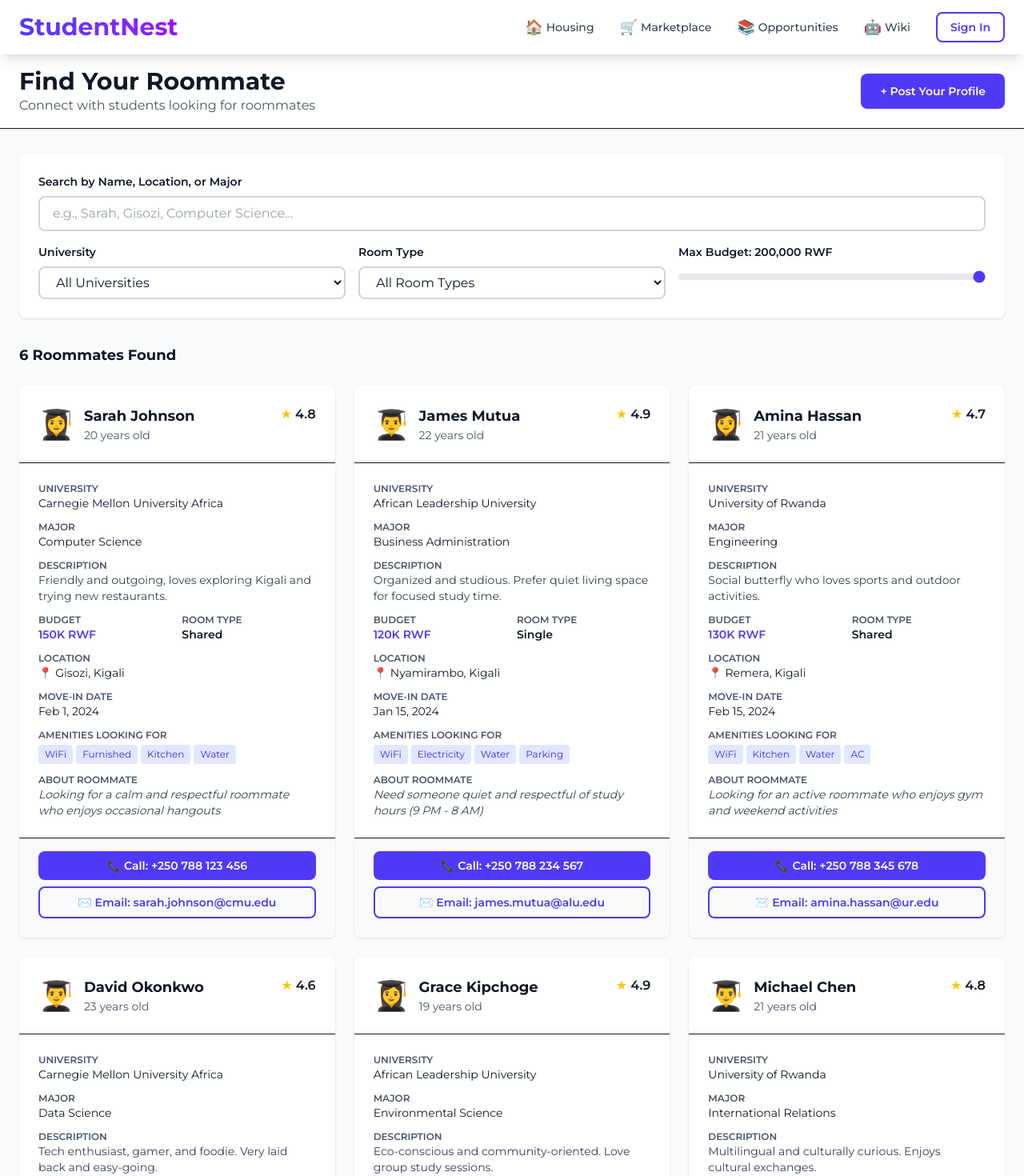
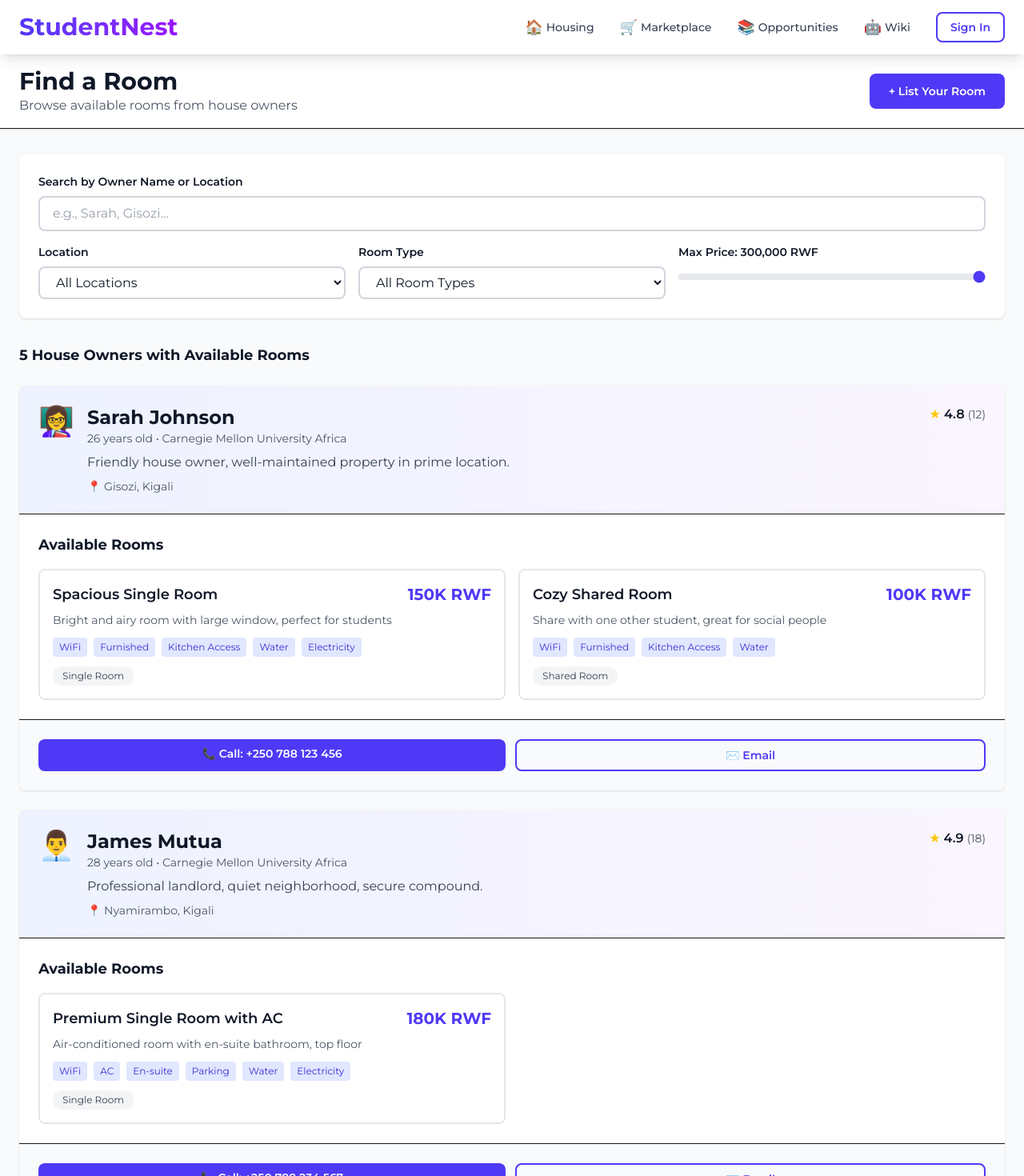
Before and after one commit to Schools-Pop/nest, a Next.js app: page /roommates in a window 1280 px wide. Shown: the top 1470 px of the page at 80% size. Built offline with nearby package versions, Linux system fonts and the light colour scheme.

Commit message:
update roomates

```diff
--- a/app/roommates/page.tsx
+++ b/app/roommates/page.tsx
@@ -5,200 +5,208 @@ import Link from 'next/link';
 import { useRouter } from 'next/navigation';
 import Header from '@/components/Header';
 
-interface RoommateProfile {
+interface Room {
+  id: string;
+  title: string;
+  description: string;
+  type: 'single' | 'shared' | 'apartment';
+  price: number;
+  amenities: string[];
+}
+
+interface HouseOwnerProfile {
   id: string;
   name: string;
   age: number;
   university: string;
-  major: string;
   image: string;
   description: string;
-  budget: number;
   location: string;
-  moveInDate: string;
-  duration: string;
-  roomType: 'single' | 'shared' | 'apartment';
-  amenitiesLooking: string[];
-  aboutRoommate: string;
   phone: string;
   email: string;
   rating: number;
   reviews: number;
+  availableRooms: Room[];
 }
 
-const ROOMMATE_PROFILES: RoommateProfile[] = [
+const HOUSE_OWNERS: HouseOwnerProfile[] = [
   {
     id: '1',
     name: 'Sarah Johnson',
-    age: 20,
+    age: 26,
     university: 'Carnegie Mellon University Africa',
-    major: 'Computer Science',
-    image: '👩‍🎓',
-    description: 'Friendly and outgoing, loves exploring Kigali and trying new restaurants.',
-    budget: 150000,
+    image: '👩‍🏫',
+    description: 'Friendly house owner, well-maintained property in prime location.',
     location: 'Gisozi, Kigali',
-    moveInDate: '2024-02-01',
-    duration: '1 year',
-    roomType: 'shared',
-    amenitiesLooking: ['WiFi', 'Furnished', 'Kitchen', 'Water'],
-    aboutRoommate: 'Looking for a calm and respectful roommate who enjoys occasional hangouts',
     phone: '+250 788 123 456',
     email: 'sarah.johnson@cmu.edu',
     rating: 4.8,
     reviews: 12,
+    availableRooms: [
+      {
+        id: 'r1',
+        title: 'Spacious Single Room',
+        description: 'Bright and airy room with large window, perfect for students',
+        type: 'single',
+        price: 150000,
+        amenities: ['WiFi', 'Furnished', 'Kitchen Access', 'Water', 'Electricity'],
+      },
+      {
+        id: 'r2',
+        title: 'Cozy Shared Room',
+        description: 'Share with one other student, great for social people',
+        type: 'shared',
+        price: 100000,
+        amenities: ['WiFi', 'Furnished', 'Kitchen Access', 'Water'],
+      },
+    ],
   },
   {
     id: '2',
     name: 'James Mutua',
-    age: 22,
-    university: 'African Leadership University',
-    major: 'Business Administration',
-    image: '👨‍🎓',
-    description: 'Organized and studious. Prefer quiet living space for focused study time.',
-    budget: 120000,
+    age: 28,
+    university: 'Carnegie Mellon University Africa',
+    image: '👨‍💼',
+    description: 'Professional landlord, quiet neighborhood, secure compound.',
     location: 'Nyamirambo, Kigali',
-    moveInDate: '2024-01-15',
-    duration: '2 years',
-    roomType: 'single',
-    amenitiesLooking: ['WiFi', 'Electricity', 'Water', 'Parking'],
-    aboutRoommate: 'Need someone quiet and respectful of study hours (9 PM - 8 AM)',
     phone: '+250 788 234 567',
     email: 'james.mutua@alu.edu',
     rating: 4.9,
-    reviews: 8,
+    reviews: 18,
+    availableRooms: [
+      {
+        id: 'r3',
+        title: 'Premium Single Room with AC',
+        description: 'Air-conditioned room with en-suite bathroom, top floor',
+        type: 'single',
+        price: 180000,
+        amenities: ['WiFi', 'AC', 'En-suite', 'Parking', 'Water', 'Electricity'],
+      },
+    ],
   },
   {
     id: '3',
     name: 'Amina Hassan',
-    age: 21,
-    university: 'University of Rwanda',
-    major: 'Engineering',
-    image: '👩‍🎓',
-    description: 'Social butterfly who loves sports and outdoor activities.',
-    budget: 130000,
+    age: 30,
+    university: 'Carnegie Mellon University Africa',
+    image: '👩‍🏠',
+    description: 'Experienced property manager, student-friendly environment.',
     location: 'Remera, Kigali',
-    moveInDate: '2024-02-15',
-    duration: '1.5 years',
-    roomType: 'shared',
-    amenitiesLooking: ['WiFi', 'Kitchen', 'Water', 'AC'],
-    aboutRoommate: 'Looking for an active roommate who enjoys gym and weekend activities',
     phone: '+250 788 345 678',
     email: 'amina.hassan@ur.edu',
     rating: 4.7,
     reviews: 15,
+    availableRooms: [
+      {
+        id: 'r4',
+        title: 'Modern Apartment',
+        description: 'Full apartment with living area, bedroom, and kitchen',
+        type: 'apartment',
+        price: 250000,
+        amenities: ['WiFi', 'Furnished', 'Full Kitchen', 'AC', 'Parking', 'Balcony'],
+      },
+      {
+        id: 'r5',
+        title: 'Shared Room with Balcony',
+        description: 'Share with one roommate, room has access to balcony',
+        type: 'shared',
+        price: 120000,
+        amenities: ['WiFi', 'Furnished', 'Kitchen Access', 'Water', 'Balcony Access'],
+      },
+    ],
   },
   {
     id: '4',
     name: 'David Okonkwo',
-    age: 23,
+    age: 32,
     university: 'Carnegie Mellon University Africa',
-    major: 'Data Science',
-    image: '👨‍🎓',
-    description: 'Tech enthusiast, gamer, and foodie. Very laid back and easy-going.',
-    budget: 180000,
+    image: '👨‍🏢',
+    description: 'Property investor with multiple student accommodations.',
     location: 'Kacyiru, Kigali',
-    moveInDate: '2024-03-01',
-    duration: '1 year',
-    roomType: 'apartment',
-    amenitiesLooking: ['WiFi', 'Furnished', 'Kitchen', 'Electricity', 'Gaming setup'],
-    aboutRoommate: 'Looking for someone who enjoys gaming, tech, and good food',
     phone: '+250 788 456 789',
     email: 'david.okonkwo@cmu.edu',
     rating: 4.6,
-    reviews: 10,
+    reviews: 22,
+    availableRooms: [
+      {
+        id: 'r6',
+        title: 'Single Room with Workspace',
+        description: 'Quiet room with desk setup, perfect for students',
+        type: 'single',
+        price: 140000,
+        amenities: ['WiFi', 'Furnished', 'Desk', 'Water', 'Electricity', 'Parking'],
+      },
+    ],
   },
   {
     id: '5',
     name: 'Grace Kipchoge',
-    age: 19,
-    university: 'African Leadership University',
-    major: 'Environmental Science',
-    image: '👩‍🎓',
-    description: 'Eco-conscious and community-oriented. Love group study sessions.',
-    budget: 100000,
+    age: 27,
+    university: 'Carnegie Mellon University Africa',
+    image: '👩‍🏘️',
+    description: 'Eco-conscious landlord, sustainable living focused.',
     location: 'Muhima, Kigali',
-    moveInDate: '2024-02-01',
-    duration: '1 year',
-    roomType: 'shared',
-    amenitiesLooking: ['WiFi', 'Water', 'Electricity', 'Shared spaces'],
-    aboutRoommate: 'Seeking sustainable living partner interested in eco-friendly practices',
     phone: '+250 788 567 890',
     email: 'grace.kipchoge@alu.edu',
     rating: 4.9,
-    reviews: 7,
+    reviews: 10,
+    availableRooms: [
+      {
+        id: 'r7',
+        title: 'Eco-Friendly Shared Room',
+        description: 'Sustainable living space with natural lighting',
+        type: 'shared',
+        price: 95000,
+        amenities: ['WiFi', 'Water', 'Electricity', 'Shared Spaces', 'Garden Access'],
       },
-  {
-    id: '6',
-    name: 'Michael Chen',
-    age: 21,
-    university: 'University of Rwanda',
-    major: 'International Relations',
-    image: '👨‍🎓',
-    description: 'Multilingual and culturally curious. Enjoys cultural exchanges.',
-    budget: 160000,
-    location: 'Kimironko, Kigali',
-    moveInDate: '2024-03-15',
-    duration: '2 years',
-    roomType: 'shared',
-    amenitiesLooking: ['WiFi', 'Furnished', 'Kitchen', 'Water', 'Balcony'],
-    aboutRoommate: 'Looking for someone interested in cultural exchange and language practice',
-    phone: '+250 788 678 901',
-    email: 'michael.chen@ur.edu',
-    rating: 4.8,
-    reviews: 9,
+    ],
   },
 ];
 
 export default function RoommatesPage() {
   const router = useRouter();
   const [searchTerm, setSearchTerm] = useState('');
-  const [selectedUniversity, setSelectedUniversity] = useState<string>('all');
+  const [selectedLocation, setSelectedLocation] = useState<string>('all');
   const [selectedRoomType, setSelectedRoomType] = useState<string>('all');
-  const [maxBudget, setMaxBudget] = useState(200000);
+  const [maxPrice, setMaxPrice] = useState(300000);
 
-  const universities = [
-    'all',
-    'Carnegie Mellon University Africa',
-    'African Leadership University',
-    'University of Rwanda',
-  ];
+  const locations = ['all', 'Gisozi, Kigali', 'Nyamirambo, Kigali', 'Remera, Kigali', 'Kacyiru, Kigali', 'Muhima, Kigali'];
 
   const roomTypes = ['all', 'single', 'shared', 'apartment'];
 
-  const filteredProfiles = useMemo(() => {
-    return ROOMMATE_PROFILES.filter((profile) => {
+  const filteredOwners = useMemo(() => {
+    return HOUSE_OWNERS.filter((owner) => {
       const matchSearch =
-        profile.name.toLowerCase().includes(searchTerm.toLowerCase()) ||
-        profile.location.toLowerCase().includes(searchTerm.toLowerCase()) ||
-        profile.major.toLowerCase().includes(searchTerm.toLowerCase());
+        owner.name.toLowerCase().includes(searchTerm.toLowerCase()) ||
+        owner.location.toLowerCase().includes(searchTerm.toLowerCase());
 
-      const matchUniversity =
-        selectedUniversity === 'all' || profile.university === selectedUniversity;
+      const matchLocation =
+        selectedLocation === 'all' || owner.location === selectedLocation;
 
       const matchRoomType =
-        selectedRoomType === 'all' || profile.roomType === selectedRoomType;
+        selectedRoomType === 'all' || owner.availableRooms.some(room => room.type === selectedRoomType);
 
-      const matchBudget = profile.budget <= maxBudget;
+      const matchPrice = owner.availableRooms.some(room => room.price <= maxPrice);
 
-      return matchSearch && matchUniversity && matchRoomType && matchBudget;
+      return matchSearch && matchLocation && matchRoomType && matchPrice;
     });
-  }, [searchTerm, selectedUniversity, selectedRoomType, maxBudget]);
+  }, [searchTerm, selectedLocation, selectedRoomType, maxPrice]);
 
   return (
     <div className="min-h-screen bg-gray-50">
 
       {/* Header */}
-      <div className="max-w-7xl mx-auto bg-white shadow-sm border-b py-4 px-6">
-        <div className="flex flex-col sm:flex-row justify-between items-start sm:items-center gap-4">
+      <div className="bg-white shadow-sm border-b py-4 px-6">
+        <div className="max-w-7xl mx-auto flex flex-col sm:flex-row justify-between items-start sm:items-center gap-4">
           <div>
-            <h1 className="text-2xl sm:text-3xl font-bold text-gray-900">Find Your Roommate</h1>
-            <p className="text-sm sm:text-base text-gray-600">Connect with students looking for roommates</p>
+            <h1 className="text-2xl sm:text-3xl font-bold text-gray-900">Find a Room</h1>
+            <p className="text-sm sm:text-base text-gray-600">Browse available rooms from house owners</p>
           </div>
           <Link
             href="/addroommate"
             className="w-full sm:w-auto px-4 py-2 sm:px-6 sm:py-3 bg-indigo-600 text-white font-semibold rounded-lg hover:bg-indigo-700 transition text-center text-sm"
           >
-            + Post Your Profile
+            + List Your Room
           </Link>
         </div>
       </div>
@@ -211,11 +219,11 @@ export default function RoommatesPage() {
             {/* Search */}
             <div>
               <label className="block text-sm font-semibold text-gray-900 mb-2">
-                Search by Name, Location, or Major
+                Search by Owner Name or Location
               </label>
               <input
                 type="text"
-                placeholder="e.g., Sarah, Gisozi, Computer Science..."
+                placeholder="e.g., Sarah, Gisozi..."
                 value={searchTerm}
                 onChange={(e) => setSearchTerm(e.target.value)}
                 className="w-full px-4 py-2 border-2 border-gray-300 rounded-lg focus:outline-none focus:border-indigo-600 text-gray-900 placeholder-gray-400"
@@ -224,19 +232,19 @@ export default function RoommatesPage() {
 
             {/* Filters Grid */}
             <div className="grid grid-cols-1 sm:grid-cols-3 gap-4">
-              {/* University Filter */}
+              {/* Location Filter */}
               <div>
                 <label className="block text-sm font-semibold text-gray-900 mb-2">
-                  University
+                  Location
                 </label>
                 <select
-                  value={selectedUniversity}
-                  onChange={(e) => setSelectedUniversity(e.target.value)}
+                  value={selectedLocation}
+                  onChange={(e) => setSelectedLocation(e.target.value)}
                   className="w-full px-4 py-2 border-2 border-gray-300 rounded-lg focus:outline-none focus:border-indigo-600 text-gray-900"
                 >
-                  {universities.map((uni) => (
-                    <option key={uni} value={uni} className="text-gray-900">
-                      {uni === 'all' ? 'All Universities' : uni}
+                  {locations.map((loc) => (
+                    <option key={loc} value={loc} className="text-gray-900">
+                      {loc === 'all' ? 'All Locations' : loc}
                     </option>
                   ))}
                 </select>
@@ -260,18 +268,18 @@ export default function RoommatesPage() {
                 </select>
               </div>
 
-              {/* Budget Filter */}
+              {/* Price Filter */}
               <div>
                 <label className="block text-sm font-semibold text-gray-900 mb-2">
-                  Max Budget: {maxBudget.toLocaleString()} RWF
+                  Max Price: {maxPrice.toLocaleString()} RWF
                 </label>
                 <input
                   type="range"
                   min="50000"
-                  max="200000"
+                  max="300000"
                   step="10000"
-                  value={maxBudget}
-                  onChange={(e) => setMaxBudget(parseInt(e.target.value))}
+                  value={maxPrice}
+                  onChange={(e) => setMaxPrice(parseInt(e.target.value))}
                   className="w-full h-2 bg-gray-200 rounded-lg appearance-none cursor-pointer accent-indigo-600"
                 />
               </div>
@@ -282,22 +290,22 @@ export default function RoommatesPage() {
         {/* Results Count */}
         <div className="mb-6">
           <h2 className="text-lg font-bold text-gray-900">
-            {filteredProfiles.length} Roommate{filteredProfiles.length !== 1 ? 's' : ''} Found
+            {filteredOwners.length} House Owner{filteredOwners.length !== 1 ? 's' : ''} with Available Rooms
           </h2>
         </div>
 
-        {/* Roommate Profiles Grid */}
-        {filteredProfiles.length === 0 ? (
+        {/* House Owners with Rooms */}
+        {filteredOwners.length === 0 ? (
           <div className="bg-white rounded-lg shadow-sm p-12 text-center">
             <div className="text-5xl mb-4">🔍</div>
-            <h3 className="text-2xl font-bold text-gray-900 mb-2">No Profiles Found</h3>
-            <p className="text-gray-600 mb-6">Try adjusting your filters to see more profiles</p>
+            <h3 className="text-2xl font-bold text-gray-900 mb-2">No Rooms Found</h3>
+            <p className="text-gray-600 mb-6">Try adjusting your filters to see more available rooms</p>
             <button
               onClick={() => {
                 setSearchTerm('');
-                setSelectedUniversity('all');
+                setSelectedLocation('all');
                 setSelectedRoomType('all');
-                setMaxBudget(200000);
+                setMaxPrice(300000);
               }}
               className="px-6 py-2 bg-indigo-600 text-white font-semibold rounded-lg hover:bg-indigo-700 transition"
             >
@@ -305,110 +313,70 @@ export default function RoommatesPage() {
             </button>
           </div>
         ) : (
-          <div className="grid grid-cols-1 md:grid-cols-2 lg:grid-cols-3 gap-6">
-            {filteredProfiles.map((profile) => (
-              <div
-                key={profile.id}
-                className="bg-white rounded-lg shadow-sm hover:shadow-lg transition overflow-hidden flex flex-col h-full"
-              >
-                {/* Header */}
-                <div className="p-6 pb-4 border-b flex items-start justify-between">
+          <div className="space-y-6">
+            {filteredOwners.map((owner) => (
+              <div key={owner.id} className="bg-white rounded-lg shadow-sm overflow-hidden">
+                {/* Owner Header */}
+                <div className="p-6 border-b bg-gradient-to-r from-indigo-50 to-purple-50">
+                  <div className="flex items-start gap-4">
+                    <div className="text-4xl">{owner.image}</div>
                     <div className="flex-1">
-                    <div className="flex items-center gap-3 mb-2">
-                      <div className="text-4xl">{profile.image}</div>
-                      <div>
-                        <h3 className="text-lg font-bold text-gray-900">{profile.name}</h3>
-                        <p className="text-sm text-gray-600">{profile.age} years old</p>
+                      <h3 className="text-2xl font-bold text-gray-900">{owner.name}</h3>
+                      <p className="text-sm text-gray-600 mb-2">{owner.age} years old • {owner.university}</p>
+                      <p className="text-gray-700 mb-2">{owner.description}</p>
+                      <p className="text-sm text-gray-600">📍 {owner.location}</p>
+                    </div>
+                    <div className="flex items-center gap-1">
+                      <span className="text-yellow-400">★</span>
+                      <span className="font-semibold text-gray-900">{owner.rating}</span>
+                      <span className="text-sm text-gray-600">({owner.reviews})</span>
                     </div>
                   </div>
                 </div>
-                  <div className="flex items-center gap-1">
-                    <span className="text-yellow-400">★</span>
-                    <span className="font-semibold text-gray-900">{profile.rating}</span>
+
+                {/* Available Rooms */}
+                <div className="p-6">
+                  <h4 className="text-lg font-bold text-gray-900 mb-4">Available Rooms</h4>
+                  <div className="grid grid-cols-1 md:grid-cols-2 gap-4">
+                    {owner.availableRooms
+                      .filter(room => (selectedRoomType === 'all' || room.type === selectedRoomType) && room.price <= maxPrice)
+                      .map((room) => (
+                        <div key={room.id} className="border-2 border-gray-200 rounded-lg p-4 hover:border-indigo-400 transition">
+                          <div className="flex justify-between items-start mb-2">
+                            <h5 className="text-lg font-semibold text-gray-900">{room.title}</h5>
+                            <span className="text-xl font-bold text-indigo-600">{(room.price / 1000).toFixed(0)}K RWF</span>
                           </div>
-                </div>
-
-                {/* Details */}
-                <div className="p-6 space-y-3 flex-1">
-                  <div>
-                    <p className="text-xs text-gray-600 font-semibold">UNIVERSITY</p>
-                    <p className="text-sm text-gray-900">{profile.university}</p>
-                  </div>
-
-                  <div>
-                    <p className="text-xs text-gray-600 font-semibold">MAJOR</p>
-                    <p className="text-sm text-gray-900">{profile.major}</p>
-                  </div>
-
-                  <div>
-                    <p className="text-xs text-gray-600 font-semibold">DESCRIPTION</p>
-                    <p className="text-sm text-gray-700">{profile.description}</p>
-                  </div>
-
-                  <div className="grid grid-cols-2 gap-3">
-                    <div>
-                      <p className="text-xs text-gray-600 font-semibold">BUDGET</p>
-                      <p className="text-sm font-semibold text-indigo-600">
-                        {(profile.budget / 1000).toFixed(0)}K RWF
-                      </p>
-                    </div>
-                    <div>
-                      <p className="text-xs text-gray-600 font-semibold">ROOM TYPE</p>
-                      <p className="text-sm font-semibold text-gray-900 capitalize">
-                        {profile.roomType}
-                      </p>
-                    </div>
-                  </div>
-
-                  <div>
-                    <p className="text-xs text-gray-600 font-semibold">LOCATION</p>
-                    <p className="text-sm text-gray-900">📍 {profile.location}</p>
-                  </div>
-
-                  <div>
-                    <p className="text-xs text-gray-600 font-semibold">MOVE-IN DATE</p>
-                    <p className="text-sm text-gray-900">
-                      {new Date(profile.moveInDate).toLocaleDateString('default', {
-                        month: 'short',
-                        day: 'numeric',
-                        year: 'numeric',
-                      })}
-                    </p>
-                  </div>
-
-                  <div>
-                    <p className="text-xs text-gray-600 font-semibold mb-1">AMENITIES LOOKING FOR</p>
-                    <div className="flex flex-wrap gap-1">
-                      {profile.amenitiesLooking.map((amenity, idx) => (
-                        <span
-                          key={idx}
-                          className="text-xs bg-indigo-100 text-indigo-700 px-2 py-1 rounded"
-                        >
+                          <p className="text-sm text-gray-600 mb-3">{room.description}</p>
+                          <div className="flex flex-wrap gap-2 mb-3">
+                            {room.amenities.map((amenity, idx) => (
+                              <span key={idx} className="text-xs bg-indigo-100 text-indigo-700 px-2 py-1 rounded">
                                 {amenity}
                               </span>
                             ))}
                           </div>
+                          <div className="flex gap-2">
+                            <span className="inline-block text-xs bg-gray-100 text-gray-700 px-3 py-1 rounded-full capitalize">
+                              {room.type} Room
+                            </span>
                           </div>
-
-                  <div>
-                    <p className="text-xs text-gray-600 font-semibold">ABOUT ROOMMATE</p>
-                    <p className="text-sm text-gray-700 italic">{profile.aboutRoommate}</p>
+                        </div>
+                      ))}
                   </div>
                 </div>
 
                 {/* Contact Section */}
-                <div className="p-6 pt-4 border-t bg-gray-50 space-y-2">
+                <div className="p-6 bg-gray-50 border-t flex gap-3">
                   <a
-                    href={`tel:${profile.phone}`}
-                    className="block w-full px-4 py-2 bg-indigo-600 text-white font-semibold rounded-lg hover:bg-indigo-700 transition text-center text-sm"
+                    href={`tel:${owner.phone}`}
+                    className="flex-1 px-4 py-2 bg-indigo-600 text-white font-semibold rounded-lg hover:bg-indigo-700 transition text-center text-sm"
                   >
-                    📞 Call: {profile.phone}
+                    📞 Call: {owner.phone}
                   </a>
                   <a
-                    href={`mailto:${profile.email}`}
-                    className="block w-full px-4 py-2 border-2 border-indigo-600 text-indigo-600 font-semibold rounded-lg hover:bg-indigo-50 transition text-center text-sm"
+                    href={`mailto:${owner.email}`}
+                    className="flex-1 px-4 py-2 border-2 border-indigo-600 text-indigo-600 font-semibold rounded-lg hover:bg-indigo-50 transition text-center text-sm"
                   >
-                    ✉️ Email: {profile.email}
+                    ✉️ Email
                   </a>
                 </div>
               </div>
```
Lines whose indentation alone changed are shown as unchanged.
